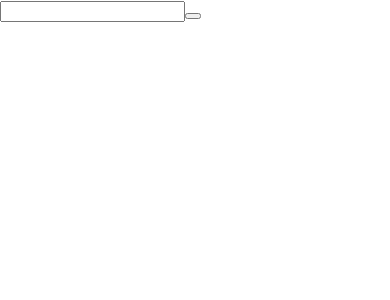
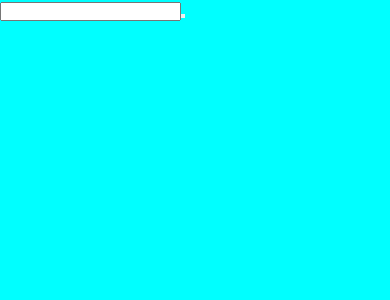
Before and after one commit to EletroCP/To-do-list-React, a React (Create React App) app: page / in a window 390 px wide. Shown: the top 300 px of the page. Built offline with nearby package versions, Linux system fonts and the light colour scheme.

Commit message:
feat: adicionada responsividade para celular e tablet

```diff
--- a/src/App.css
+++ b/src/App.css
@@ -4,3 +4,30 @@
   --main-blue-color: rgb(98, 218, 250);
   --secundary-blue-color: rgb(81, 132, 153);
 }
+
+* {
+  margin: 0;
+  padding: 0;
+}
+
+body {
+  background-color: var(--secundary-dark-color);
+}
+
+@media screen and (max-width: 714px) {
+  body {
+    background-color: aqua;
+  }
+}
+
+@media screen and (min-width: 715px) and (max-width: 1279px){
+  body {
+    background-color: blanchedalmond;
+  }
+}
+
+@media screen and (min-width: 1280px){
+  body {
+    background-color: var(--secundary-dark-color);
+  }
+}
```
